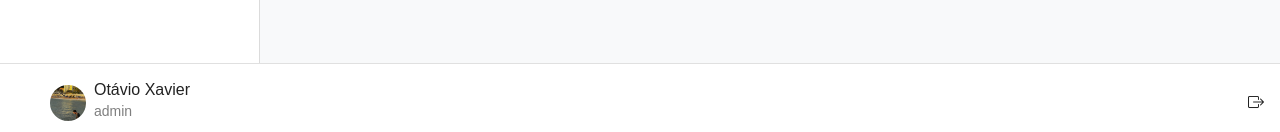
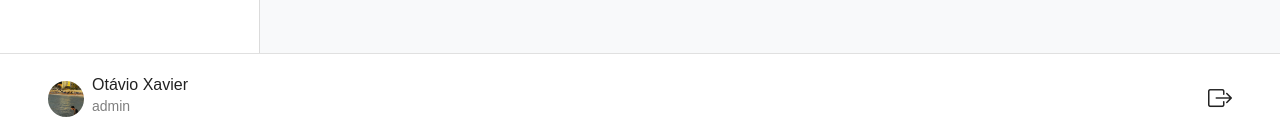
Before and after one commit to OtavioXavier/gerenciador-usuarios, an Angular app: page /dashboard in a window 1280 px wide. Shown: the part 665-797 px from the top of the page. Built offline with nearby package versions, Linux system fonts and the light colour scheme.

Commit message:
:sparkles: feat: adicionar tooltip

```diff
--- a/src/app/core/footer/footer.html
+++ b/src/app/core/footer/footer.html
@@ -6,5 +6,7 @@
       <p>admin</p>
     </div>
   </div>
-  <i class="bi bi-box-arrow-right"></i>
+  <button class="logout-btn" placement="top" ngbTooltip="Sair do sistema">
+    <i  class="bi bi-box-arrow-right"></i>
+  </button>
 </footer>
--- a/src/app/core/footer/footer.scss
+++ b/src/app/core/footer/footer.scss
@@ -17,9 +17,11 @@ footer {
 .profile-photo-container {
   display: flex;
   align-items: center;
-  justify-content: center;
+  justify-content: left;
   gap: .5rem;
-  width: 15rem;
+  margin-left: 2rem;
+  padding: 0.3rem 1rem;
+
 
   img  {
     border-radius: 100%;
@@ -42,3 +44,13 @@ footer {
     color: #22222294;
   }
 }
+
+.logout-btn {
+  background: none;
+  border: none;
+  cursor: pointer;
+  padding: 0;
+  margin-right: 2rem;
+  font-size: 1.5rem;
+  color: #222222;
+}
--- a/src/app/core/footer/footer.ts
+++ b/src/app/core/footer/footer.ts
@@ -1,9 +1,10 @@
 import { NgOptimizedImage } from '@angular/common';
 import { Component } from '@angular/core';
+import { NgbTooltipModule } from '@ng-bootstrap/ng-bootstrap';
 
 @Component({
   selector: 'gu-footer',
-  imports: [NgOptimizedImage],
+  imports: [NgOptimizedImage, NgbTooltipModule],
   templateUrl: './footer.html',
   styleUrl: './footer.scss',
 })
--- a/src/app/core/sidebar/sidebar.html
+++ b/src/app/core/sidebar/sidebar.html
@@ -12,7 +12,7 @@
     <ul>
       @for (item of itensList; track item.path) {
         <li>
-          <a class="nav-item" [routerLink]="item.path" routerLinkActive="active">
+          <a class="nav-item" [placement]="isSidebarCollapsed() ? 'right' : ''" [ngbTooltip]="isSidebarCollapsed() ? item.label : ''" [routerLink]="item.path" routerLinkActive="active">
             <i class="bi bi-{{ item.icon }}"></i>
             <span>{{ item.label }}</span>
           </a>
--- a/src/app/core/sidebar/sidebar.scss
+++ b/src/app/core/sidebar/sidebar.scss
@@ -27,12 +27,12 @@
   block-size: 100%;
   background: var(--sb-bg);
   color: var(--sb-fg);
-  overflow: hidden;
   transition: inline-size var(--anim-dur) var(--anim-ease);
   border-right: 0.0625rem solid var(--sb-border);
   height: 100vh;
   position: relative;
   flex-shrink: 0;
+  overflow: visible;
 
   display: grid;
   grid-template-rows: auto 1fr auto;
@@ -45,7 +45,7 @@
 }
 
 .logo-container {
-  height: 6.25rem; /* 100px */
+  height: 6.25rem;
   display: flex;
   align-items: center;
   justify-content: center;
@@ -61,10 +61,10 @@
 }
 
 .logo-image-container {
-  width: 2.5rem; /* 40px */
-  height: 2.5rem; /* 40px */
+  width: 2.5rem;
+  height: 2.5rem;
   background: var(--primary-color);
-  border-radius: 0.5rem; /* 8px */
+  border-radius: 0.5rem;
   display: flex;
   align-items: center;
   justify-content: center;
@@ -76,8 +76,8 @@
 }
 
 :host.sidebar--collapsed .logo-image-container {
-  width: 2.1875rem; /* 35px */
-  height: 2.1875rem; /* 35px */
+  width: 2.1875rem;
+  height: 2.1875rem;
 
   i {
     font-size: 1rem;
@@ -90,7 +90,7 @@
   display: flex;
   flex-direction: column;
   justify-content: center;
-  height: 2.5rem; /* 40px */
+  height: 2.5rem;
   gap: 0;
   line-height: 0;
 
@@ -110,7 +110,7 @@
 
 nav {
   display: grid;
-  gap: 0.25rem; /* 4px */
+  gap: 0.25rem;
   padding: .5rem;
 
   ul {
@@ -185,3 +185,12 @@ nav {
     width: 100%;
   }
 }
+
+::ng-deep .tooltip {
+  .tooltip-inner {
+    background-color: #5886f3;
+  }
+  .tooltip-arrow::before {
+    border-right-color: #5886f3;
+  }
+}
--- a/src/app/core/sidebar/sidebar.ts
+++ b/src/app/core/sidebar/sidebar.ts
@@ -1,5 +1,6 @@
 import { booleanAttribute, Component, input, output } from '@angular/core';
 import { RouterLink, RouterLinkActive } from '@angular/router';
+import { NgbTooltipModule } from '@ng-bootstrap/ng-bootstrap';
 
 interface SidebarItem {
   label: string;
@@ -10,7 +11,7 @@ interface SidebarItem {
 
 @Component({
   selector: 'gu-sidebar',
-  imports: [RouterLink, RouterLinkActive],
+  imports: [RouterLink, RouterLinkActive, NgbTooltipModule],
   templateUrl: './sidebar.html',
   styleUrl: './sidebar.scss',
   host: {
```
